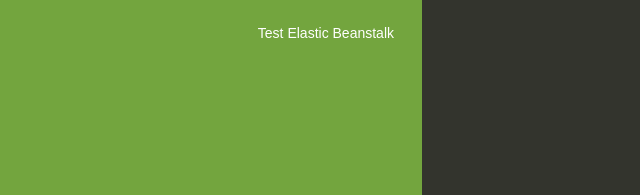
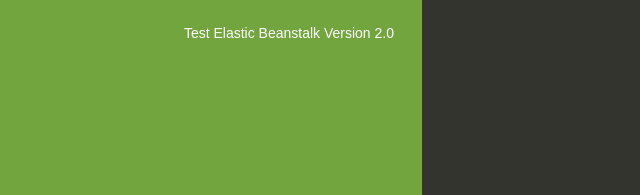
Before and after one commit to amirsayyad375/elasticb, a website: page index.html in a window 1280 px wide. Shown: the part 314-509 px from the top of the page, 218-858 px from the left. Drawn offline with Linux system fonts and the light colour scheme.

Commit message:
Version 3
Automated Deployment

```diff
--- a/index.html
+++ b/index.html
@@ -76,7 +76,7 @@
     <div class="textColumn">
       <h1>WELCOME</h1>
       <p>Amir Sayyad</p>
-      <p>Test Elastic Beanstalk</p>
+      <p>Test Elastic Beanstalk Version 2.0</p>
     </div>
     <div class="linksColumn">
       <h2>What's Next?</h2>
```
